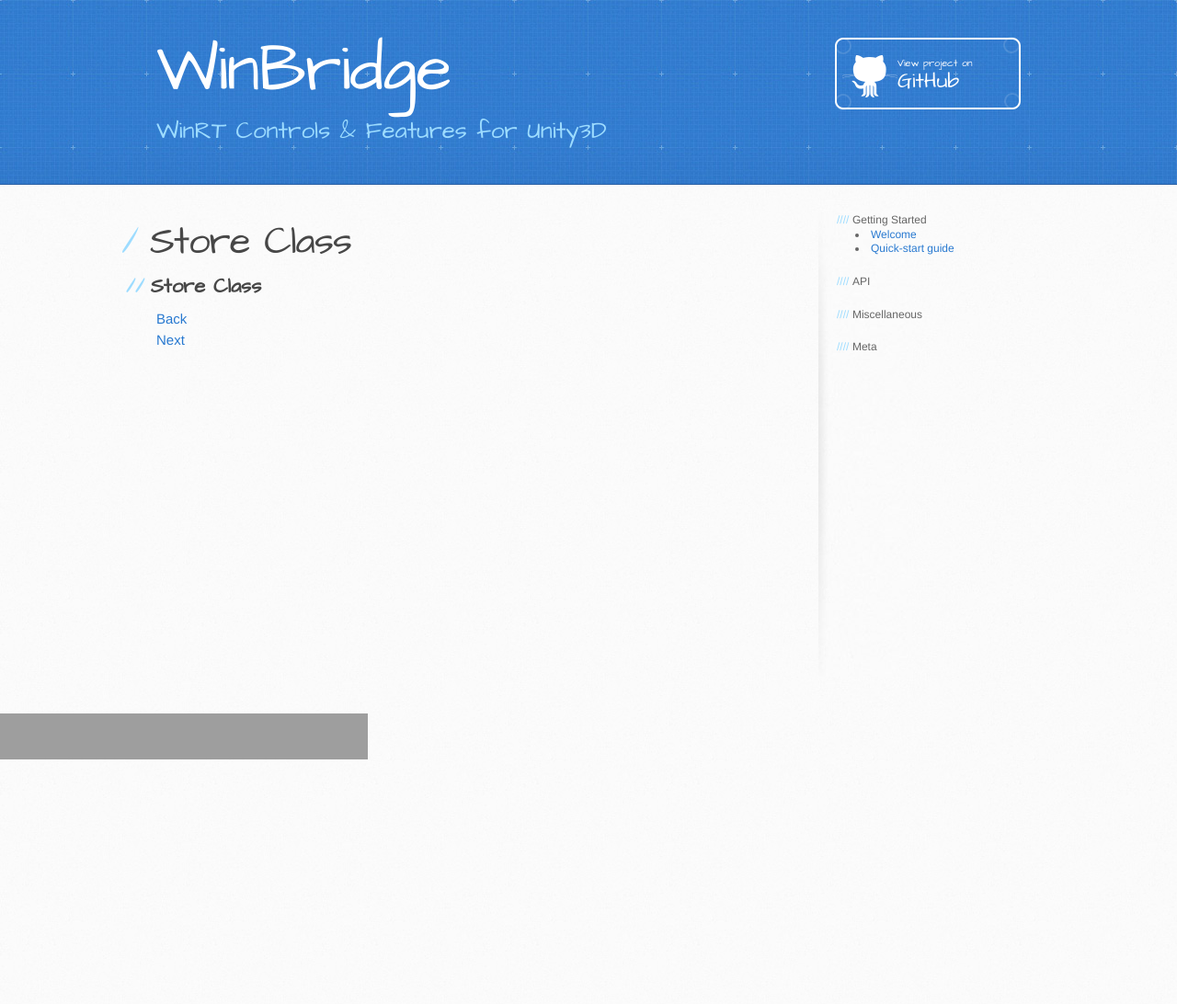
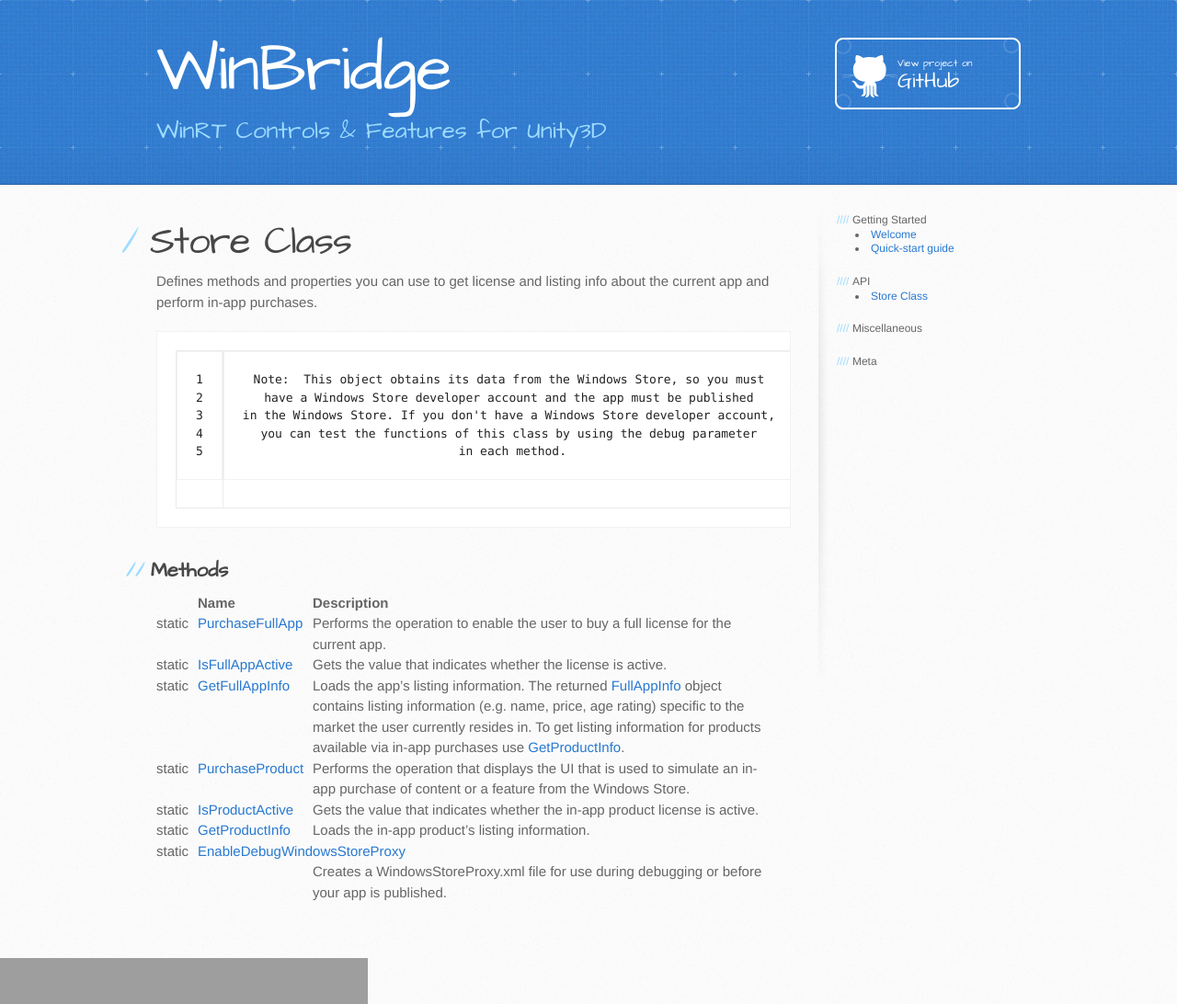
Before and after one commit to felixrieseberg/WinBridge, a Jekyll site: the page built from docs/store.md, in a window 1280 px wide. Shown: the whole page at 92% size. Built offline with Jekyll 4.4.1, drawn with Linux system fonts in a browser that asks for light colours; before the commit the page ends 900 px from its top, so only the background shows below that.

Commit message:
Added preliminary Store class documentation, need member docs Updated home page to use MD, added link to documentation

```diff
--- a/_includes/docs_option.html
+++ b/_includes/docs_option.html
@@ -5,7 +5,7 @@
 
   {% for p in site.pages %}
     {% if p.url == item_url %}
-      <option value="{{ site.url }}{{ p.url }}">{{ p.title }}</option>
+      <option value="{{ site.github.url }}{{ p.url }}">{{ p.title }}</option>
     {% endif %}
   {% endfor %}
 {% endfor %}
--- a/_includes/section_nav.html
+++ b/_includes/section_nav.html
@@ -1,8 +1,9 @@
 
 <div class="section-nav">
+  <!--
   <div class="left align-right">
     {% if page.prev_section != null %}
-      <a href="/docs/{{ page.prev_section }}/" class="prev">
+      <a href="{{ site.github.url }}/docs/{{ page.prev_section }}/" class="prev">
         Back
       </a>
     {% else %}
@@ -11,12 +12,13 @@
   </div>
   <div class="right align-left">
     {% if page.next_section != null %}
-      <a href="/docs/{{ page.next_section }}/" class="next">
+      <a href="{{ site.github.url }}/docs/{{ page.next_section }}/" class="next">
         Next
       </a>
     {% else %}
       <span class="next disabled">Next</span>
     {% endif %}
   </div>
+-->
   <div class="clear"></div>
 </div>
--- a/docs/store.md
+++ b/docs/store.md
@@ -3,8 +3,34 @@
 title: Store Class
 prev_section: configuration
 next_section: api/store.ctor
-permalink: /docs/api/store
+permalink: /docs/api/store/
 ---
 
+Defines methods and properties you can use to get license and listing info about the current app and perform in-app purchases.
 
-## Store Class
+    Note:  This object obtains its data from the Windows Store, so you must
+    have a Windows Store developer account and the app must be published
+    in the Windows Store. If you don't have a Windows Store developer account,
+    you can test the functions of this class by using the debug parameter
+    in each method.
+
+## Methods
+
+<span class="header type_column"></span><span class="header name_column">Name</span><span class="header description_column">Description</span><br>
+<span class="type_column">static</span><span class="name_column">[PurchaseFullApp][]</span><span class="description_column">Performs the operation to enable the user to buy a full license for the current app.</span><br>
+<span class="type_column">static</span><span class="name_column">[IsFullAppActive][]</span><span class="description_column">Gets the value that indicates whether the license is active.</span><br>
+<span class="type_column">static</span><span class="name_column">[GetFullAppInfo][]</span><span class="description_column">Loads the app's listing information.
+The returned [FullAppInfo][] object contains listing information (e.g. name, price, age rating) specific to the market the user currently resides in. To get listing information for products available via in-app purchases use [GetProductInfo][].</span><br>
+<span class="type_column">static</span><span class="name_column">[PurchaseProduct][]</span><span class="description_column">Performs the operation that displays the UI that is used to simulate an in-app purchase of content or a feature from the Windows Store.</span><br>
+<span class="type_column">static</span><span class="name_column">[IsProductActive][]</span><span class="description_column">Gets the value that indicates whether the in-app product license is active.</span><br>
+<span class="type_column">static</span><span class="name_column">[GetProductInfo][]</span><span class="description_column">Loads the in-app product's listing information.</span><br>
+<span class="type_column">static</span><span class="name_column">[EnableDebugWindowsStoreProxy][]</span><span class="description_column"><br>Creates a WindowsStoreProxy.xml file for use during debugging or before your app is published.</span><br>
+
+[PurchaseFullApp]: {{site.github.url}}/docs/store.purchasefullapp
+[IsFullAppActive]: {{site.github.url}}/docs/store.isfullappactive
+[GetFullAppInfo]: {{site.github.url}}/docs/store.getfullappinfo
+[PurchaseProduct]: {{site.github.url}}/docs/store.purchaseproduct
+[IsProductActive]: {{site.github.url}}/docs/store.isproductactive
+[GetProductInfo]: {{site.github.url}}/docs/store.getproductinfo
+[EnableDebugWindowsStoreProxy]: {{site.github.url}}/docs/store.enabledebugwindowsstoreproxy
+[FullAppInfo]: {{site.github.url}}/docs/store.fullappinfo
--- a/stylesheets/stylesheet.css
+++ b/stylesheets/stylesheet.css
@@ -360,6 +360,26 @@
   color: #444;
 }
 
+/* API Doc Tables */
+span.header {
+  font-weight: bold;
+}
+span.type_column {
+  display:inline-block;
+  vertical-align: top;
+  width:45px;
+}
+span.name_column {
+  display:inline-block;
+  vertical-align: top;
+  width:125px;
+}
+span.description_column {
+  display:inline-block;
+  vertical-align: top;
+  width:500px;
+}
+
 /* MISC */
 .clearfix:after {
   clear: both;
```
Also changed, not shown: index.html (deleted, +0 -91 lines), index.md (added, +71 -0 lines).
